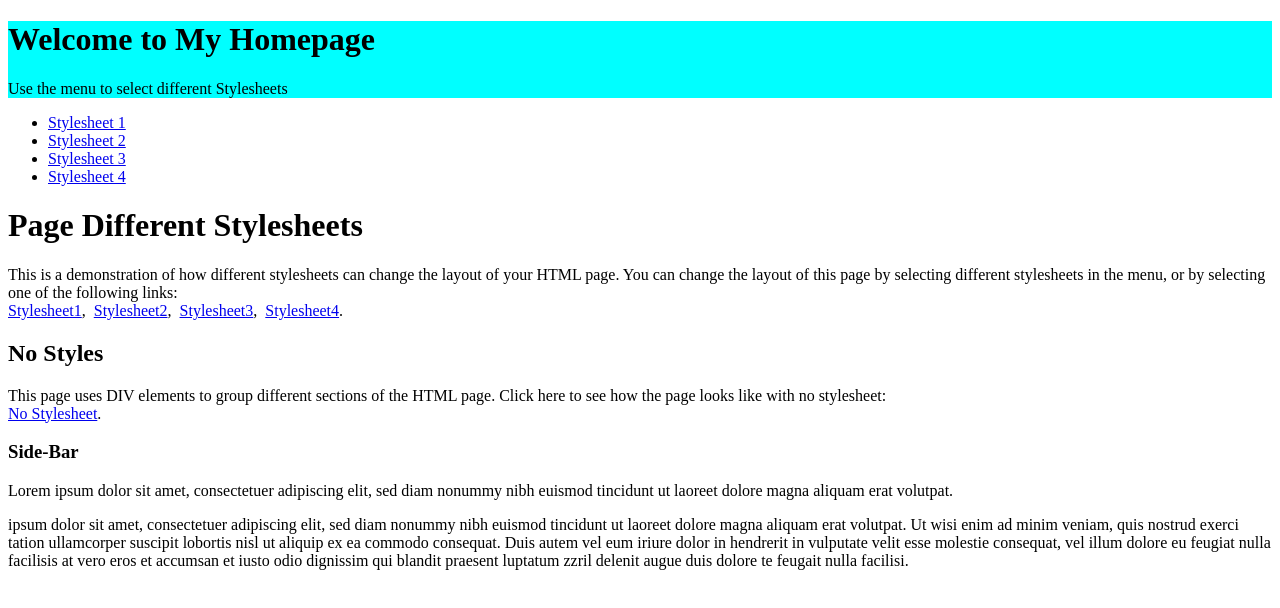
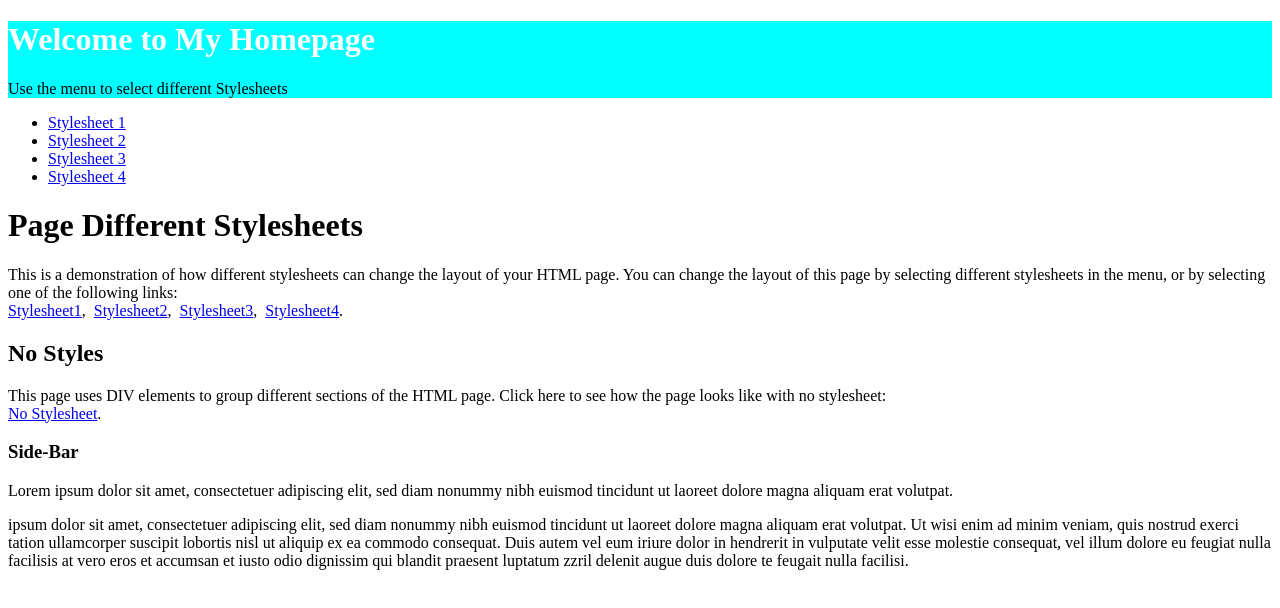
Before and after one commit to 2024OSS/1-hyeokkiyaa, a plain HTML site: page nostyle.html in a window 1280 px wide. Drawn offline with Linux system fonts and the light colour scheme.

Commit message:
add white class

```diff
--- a/nostyle.html
+++ b/nostyle.html
@@ -9,12 +9,16 @@
         #mainheader {
             background-color: aqua;
         }
+
+        .white {
+            color: white;
+        }
     </style>
 </head>
 
 <body>
     <div id="mainheader">
-        <h1>Welcome to My Homepage</h1>
+        <h1 class = "white">Welcome to My Homepage</h1>
         <p>Use the menu to select different Stylesheets</p>
     </div>
 
```
